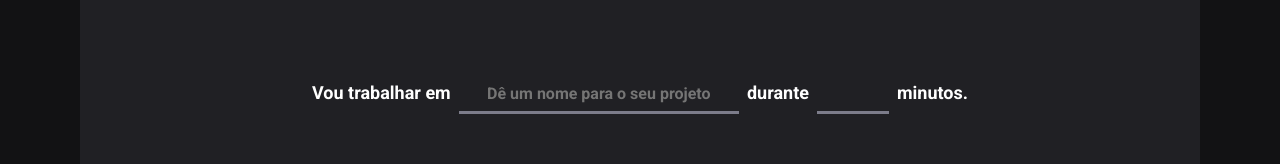
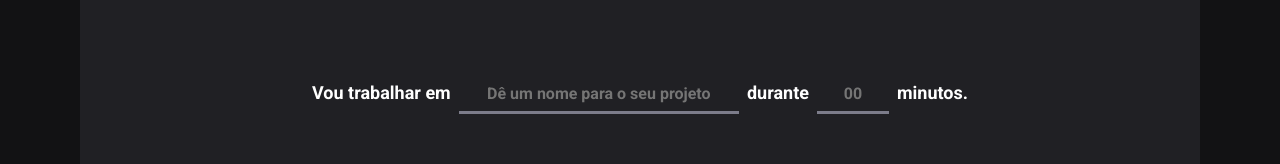
Before and after one commit to Cast01/ignite-timer, a React (Vite) app: page / in a window 1280 px wide. Shown: the part 162-326 px from the top of the page. Built offline with nearby package versions, Linux system fonts and the light colour scheme.

Commit message:
FInalização da Home

```diff
--- a/src/pages/Home/index.tsx
+++ b/src/pages/Home/index.tsx
@@ -1,36 +1,43 @@
 import { Play } from 'phosphor-react';
-import { HomeContainer } from './style';
+import {
+  CountDownContainer,
+  FormFooter,
+  FormHeader,
+  HomeContainer,
+  MinutesAmmountInput,
+  TaskInput,
+} from './style';
 
 export function Home() {
   return (
     <HomeContainer>
       <form>
-        <header>
+        <FormHeader>
           <label htmlFor="task">Vou trabalhar em</label>
-          <input
+          <TaskInput
             id="task"
             type="text"
             placeholder="Dê um nome para o seu projeto"
           />
-          <label htmlFor="minutesAmmount">durante</label>
-          <input id="minutesAmmount" type="number" />
+          <span>durante</span>
+          <MinutesAmmountInput type="number" placeholder="00" />
           <span>minutos.</span>
-        </header>
-        <section>
+        </FormHeader>
+        <CountDownContainer>
           <div className="countDown">
             <div className="units tensOfMinutes">0</div>
             <div className="units minutes">0</div>
-            <div className="stopwatch" />
+            <div className="countDownSeparator" />
             <div className="units tensOfSeconds">0</div>
             <div className="units seconds">0</div>
           </div>
-        </section>
-        <footer>
+        </CountDownContainer>
+        <FormFooter>
           <button>
             <Play size={'2.4rem'} />
             <span>COMEÇAR</span>
           </button>
-        </footer>
+        </FormFooter>
       </form>
     </HomeContainer>
   );
--- a/src/pages/Home/style.ts
+++ b/src/pages/Home/style.ts
@@ -13,8 +13,10 @@ export const HomeContainer = styled.main`
 
     display: flex;
     flex-direction: column;
+  }
+`;
 
-    header {
+export const FormHeader = styled.header`
   height: 4.4rem;
 
   display: flex;
@@ -24,24 +26,6 @@ export const HomeContainer = styled.main`
 
   font-size: 1.8rem;
   font-weight: bold;
-
-      input {
-        background-color: transparent;
-
-        padding-top: 0.5rem;
-
-        font-weight: bold;
-
-        border-bottom: 3px solid ${(props) => props.theme['gray-500']};
-      }
-
-      input[type='text'] {
-        height: 100%;
-
-        flex: 1;
-
-        text-align: center;
-      }
 
   input[type='number'] {
     &::-webkit-outer-spin-button,
@@ -55,9 +39,49 @@ export const HomeContainer = styled.main`
     width: 7.2rem;
     height: 100%;
   }
+`;
+
+export const BaseInput = styled.input`
+  background-color: transparent;
+
+  padding-top: 0.5rem;
+
+  font-weight: bold;
+
+  text-align: center;
+
+  border-bottom: 3px solid ${(props) => props.theme['gray-500']};
+
+  &:focus {
+    box-shadow: none;
+    border-bottom: 3px solid ${(props) => props.theme['green-500']};
   }
 
-    section {
+  &:hover {
+    border-bottom: 3px solid ${(props) => props.theme['green-500']};
+  }
+`;
+
+export const TaskInput = styled(BaseInput)`
+  height: 100%;
+
+  flex: 1;
+`;
+
+export const MinutesAmmountInput = styled(BaseInput)`
+  -moz-appearance: textfield;
+
+  width: 7.2rem;
+  height: 100%;
+
+  &::-webkit-outer-spin-button,
+  &::-webkit-inner-spin-button {
+    -webkit-appearance: none;
+    margin: 0;
+  }
+`;
+
+export const CountDownContainer = styled.div`
   height: 4.4rem;
 
   flex: 1;
@@ -89,7 +113,7 @@ export const HomeContainer = styled.main`
       align-items: center;
     }
 
-        .stopwatch {
+    .countDownSeparator {
       flex: 1;
 
       display: flex;
@@ -127,9 +151,9 @@ export const HomeContainer = styled.main`
       }
     }
   }
-    }
+`;
 
-    footer {
+export const FormFooter = styled.footer`
   height: 6.4rem;
 
   button {
@@ -147,7 +171,14 @@ export const HomeContainer = styled.main`
     font-weight: bold;
 
     background-color: ${(props) => props.theme['green-500']};
+
+    &:not(:disabled):hover {
+      background-color: ${(props) => props.theme['green-700']};
     }
+
+    &:disabled {
+      opacity: 0.7;
+      cursor: not-allowed;
     }
   }
 `;
```
Lines whose indentation alone changed are shown as unchanged.
